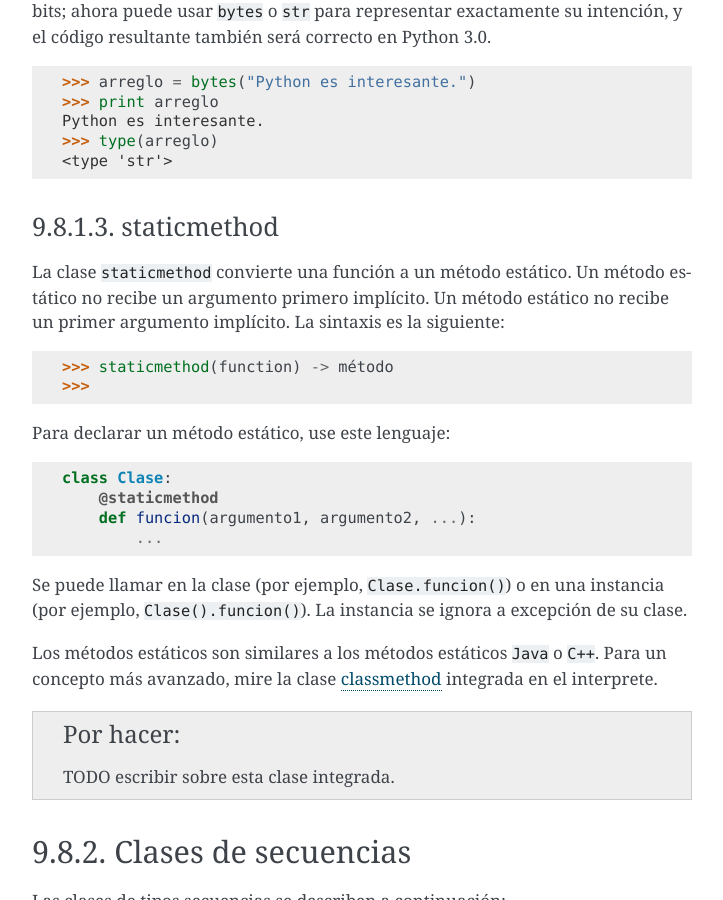
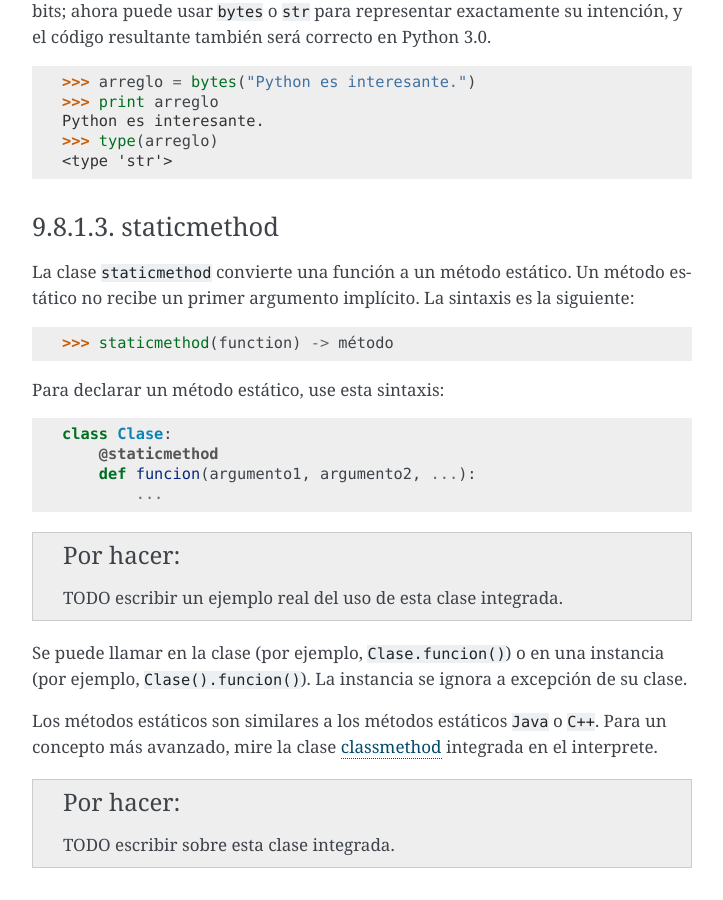
Before and after one commit to macagua/entrenamiento.python_basico, a Sphinx documentation site: the page built from source/leccion9/clases_integradas.rst, in a window 1280 px wide and 900 px high, scrolled down 1938 px. Shown: the whole window, without its empty margins (388-1111 px from the left). Built offline with Sphinx 7.4.7, drawn with Linux system fonts in a browser that asks for light colours; some of the changed text lies outside the part shown.

Commit message:
Mejoras en la redaccion de ls textos de clases integradas

```diff
--- a/source/leccion9/clases_integradas.rst
+++ b/source/leccion9/clases_integradas.rst
@@ -120,15 +120,13 @@ staticmethod
 ~~~~~~~~~~~~
 
 La clase ``staticmethod`` convierte una función a un método estático. Un método
-estático no recibe un argumento primero implícito. Un método estático no recibe
-un primer argumento implícito. La sintaxis es la siguiente:
+estático no recibe un primer argumento implícito. La sintaxis es la siguiente:
 
 ::
 
     >>> staticmethod(function) -> método
-    >>>
 
-Para declarar un método estático, use este lenguaje:
+Para declarar un método estático, use esta sintaxis:
 
 ::
 
@@ -137,9 +135,11 @@ Para declarar un método estático, use este lenguaje:
         def funcion(argumento1, argumento2, ...):
             ...
 
+.. todo:: TODO escribir un ejemplo real del uso de esta clase integrada.
 
-Se puede llamar en la clase (por ejemplo, ``Clase.funcion()``) o en una instancia (por ejemplo,
-``Clase().funcion()``). La instancia se ignora a excepción de su clase.
+Se puede llamar en la clase (por ejemplo, ``Clase.funcion()``) o en una instancia
+(por ejemplo, ``Clase().funcion()``). La instancia se ignora a excepción de su
+clase.
 
 Los métodos estáticos son similares a los métodos estáticos ``Java`` o ``C++``. Para
 un concepto más avanzado, mire la clase :ref:`classmethod <python_cls_classmethod>`
@@ -797,9 +797,7 @@ instancia recibe la instancia. La sintaxis es la siguiente:
 
     >>> classmethod(function) -> método
 
-.. todo:: TODO escribir un ejemplo real del uso de esta clase integrada.
-
-Para declarar un método de clase, use este idioma:
+Para declarar un método de clase, use esta sintaxis:
 
 ::
 
@@ -808,14 +806,16 @@ Para declarar un método de clase, use este idioma:
         def funcion(cls, argumento1, argumento2, ...):
             ...
 
-Se puede llamar en la clase (por ejemplo, ``Clase.funcion()``) o en una instancia (por ejemplo,
-``Clase().funcion()``). La instancia se ignora a excepción de su clase. Si se llama a un método
-de clase para una clase derivada, el objeto de clase derivada se pasa como el primer
-argumento implícito.
+.. todo:: TODO escribir un ejemplo real del uso de esta clase integrada.
+
+Se puede llamar en la clase (por ejemplo, ``Clase.funcion()``) o en una instancia
+(por ejemplo, ``Clase().funcion()``). La instancia se ignora a excepción de su clase.
+Si se llama a un método de clase para una clase derivada, el objeto de clase derivada
+se pasa como el primer argumento implícito.
 
 Los métodos de clase son diferentes a los métodos estáticos ``C++`` o ``Java``. Si
-quieres eso, mira la clase :ref:`staticmethod <python_cls_staticmethod>` integrada en
-el interprete.
+quieres eso, mira la clase :ref:`staticmethod <python_cls_staticmethod>` integrada
+en el interprete.
 
 .. todo:: TODO escribir sobre esta clase integrada.
 
```
